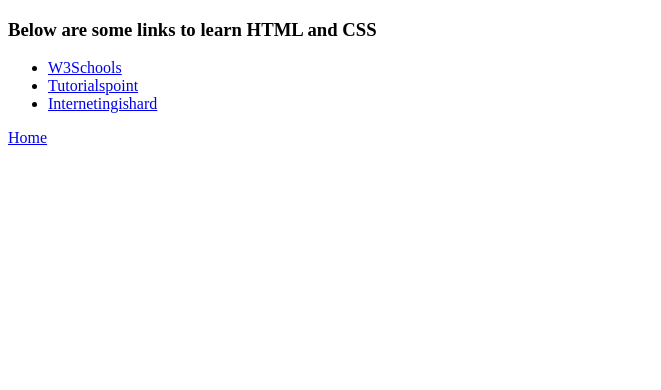
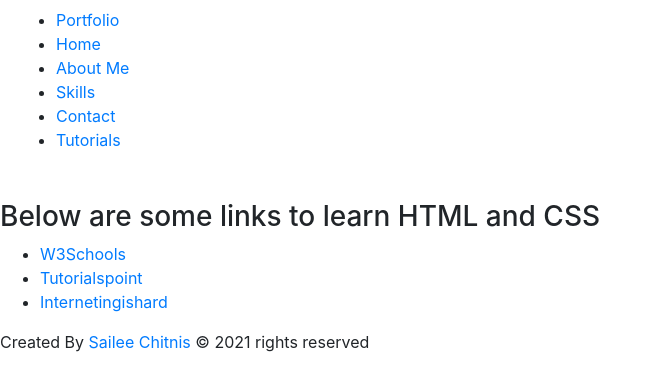
Before and after one commit to Sailee-Chitnis-Kilowott/Sailee-Chitnis-Kilowott.github.io, a plain HTML site: page tutorial.html in a window 1280 px wide. Shown: the whole page, without its empty margins (0-661 px from the left). Drawn offline with nearby package versions, Linux system fonts and the light colour scheme.

Commit message:
Update tutorial.html

```diff
--- a/tutorial.html
+++ b/tutorial.html
@@ -2,14 +2,49 @@
 <html>
     <head>
         <title>Sailee Chitnis</title>
+        <link rel="stylesheet" href="https://maxcdn.bootstrapcdn.com/bootstrap/4.0.0/css/bootstrap.min.css"
+        integrity="sha384-Gn5384xqQ1aoWXA+058RXPxPg6fy4IWvTNh0E263XmFcJlSAwiGgFAW/dAiS6JXm"
+        crossorigin="anonymous">
+
+
+        <link rel="stylesheet" href="style.css">
     </head>
     <body>
-        <h3>Below are some links to learn HTML and CSS</h3>
-        <ul>
+        <nav class="navbar" id="navigation-section">
+
+            <ul>
+
+                <li><a class="logo" href="#">Port<span>folio</span></a></li>
+                <div class="list">
+                    <li><a href="./index.html">Home</a></li>
+                    <li><a href="#about-me-section">About Me</a></li>
+                    <li><a href="#skill-section">Skills</a></li>
+                    <li><a href="#contact-me-section">Contact</a></li>
+                    <li><a href="./tutorial.html">Tutorials</a></li>
+                </div>
+
+
+              </ul>
+
+        </nav> <br>
+
+
+        <!-- tutorial-list -->
+        <h3 class="tutorial-header">Below are some links to learn HTML and CSS</h3>
+        <ul class="tutorial-list">
             <li><a href="https://www.w3schools.com/html/">W3Schools</a></li>
             <li><a href="https://www.tutorialspoint.com/html/html_basic_tags.htm">Tutorialspoint</a></li>
             <li><a href="https://www.internetingishard.com/html-and-css/">Internetingishard</a></li>
         </ul>
-        <a href="index.html">Home</a>
+
+         <!-- Footer section -->
+   <section id="footer-section">
+    <span>Created By
+     <a href="mailto:abc@example.com">Sailee Chitnis</a>
+    </span>
+    <span class="copyright">© 2021 rights reserved</span>
+</section>
+
+
     </body>
 </html>
```
